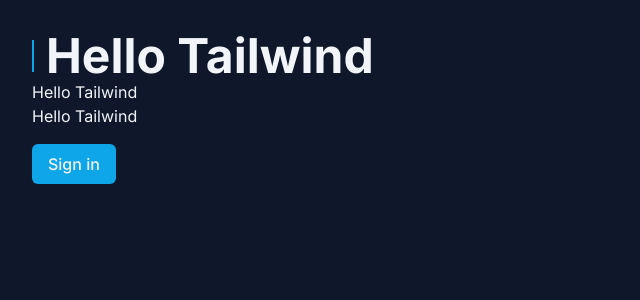
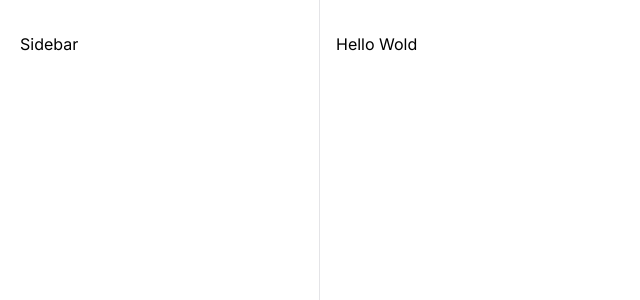
Before and after one commit to biluadev/tailwindNextjs, a Next.js app: page / in a window 1280 px wide. Shown: the top 300 px of the page, without its empty margins (0-640 px from the left). Built offline with nearby package versions, Linux system fonts and the light colour scheme.

Commit message:
Começando a construir a Sidebar

```diff
--- a/src/app/layout.tsx
+++ b/src/app/layout.tsx
@@ -16,7 +16,12 @@
 }) {
   return (
     <html lang="en">
-      <body className={inter.className}>{children}</body>
+      <body className={inter.className}>
+        <div className="grid-cols-app grid min-h-screen">
+          <aside className="border-r border-zinc-200 px-5 py-8">Sidebar</aside>
+          <main className="px-4 pb-12 pt-8">{children}</main>
+        </div>
+      </body>
     </html>
   )
 }
--- a/src/app/page.tsx
+++ b/src/app/page.tsx
@@ -1,16 +1,3 @@
 export default function Home() {
-  return (
-    <div className="h-screen bg-slate-900 p-8 text-slate-100">
-      <h1 className="flex items-center gap-3 text-5xl font-bold before:flex before:h-8 before:w-0.5 before:bg-sky-500">
-        Hello Tailwind
-      </h1>
-
-      <h2>Hello Tailwind</h2>
-      <p>Hello Tailwind</p>
-
-      <button className="mt-4 rounded-md bg-sky-500 px-4 py-2 font-medium hover:bg-sky-600">
-        Sign in
-      </button>
-    </div>
-  )
+  return <h1>Hello Wold</h1>
 }
--- a/tailwind.config.ts
+++ b/tailwind.config.ts
@@ -1,14 +1,16 @@
 import type { Config } from 'tailwindcss'
 
 const config: Config = {
-  content: [
-    './src/**/*.tsx',
-  ],
+  content: ['./src/**/*.tsx'],
   theme: {
     extend: {
+      gridTemplateColumns: {
+        app: 'minmax(18rem, 20rem) 1fr',
+      },
+
       colors: {
         bilua: '#8257e6',
-      }
+      },
     },
   },
   plugins: [],
```
